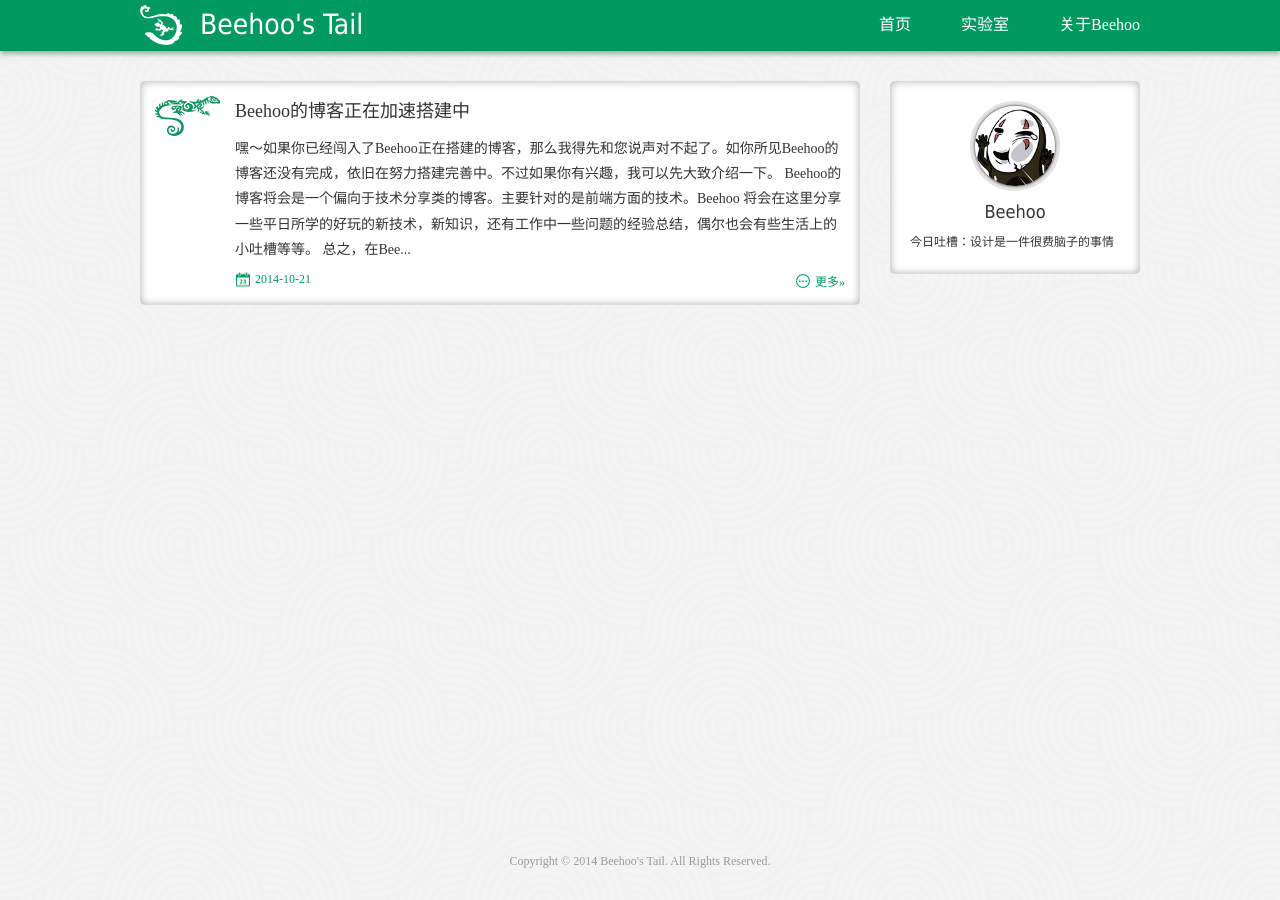
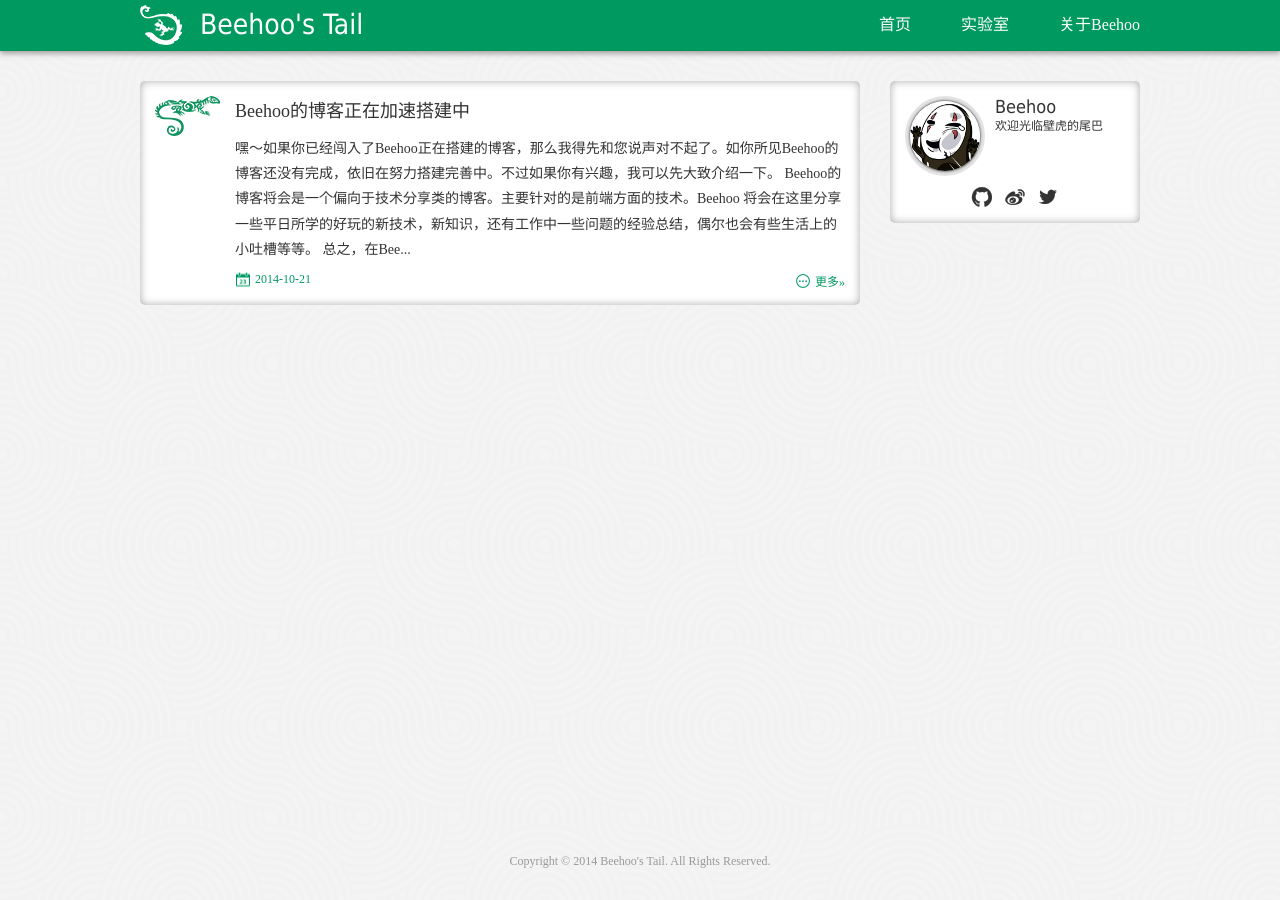
Before and after one commit to beehoo/beehoo.github.io, a Jekyll site: the page built from index.html, in a window 1280 px wide. Built offline with Jekyll 4.4.1, drawn with Linux system fonts in a browser that asks for light colours; some web fonts are replaced.

Commit message:
小调整

```diff
--- a/css/style.css
+++ b/css/style.css
@@ -1,5 +1,23 @@
 @charset "utf-8";
 @import url(http://fonts.useso.com/css?family=Pacifico);
+
+/* 声明字体 */
+@font-face {
+	font-family: 'iconfont';
+    src: url('fonts/iconfont.eot'); /* IE9*/
+    src: url('fonts/iconfont.eot?#iefix') format('embedded-opentype'), /* IE6-IE8 */
+    url('fonts/iconfont.woff') format('woff'), /* chrome、firefox */
+    url('fonts/iconfont.ttf') format('truetype'), /* chrome、firefox、opera、Safari, Android, iOS 4.2+*/
+    url('fonts/iconfont.svg#uxiconfont') format('svg'); /* iOS 4.1- */
+}
+.iconfont{
+    font-family:"iconfont" !important;
+    font-size:16px;
+    font-style:normal;
+    -webkit-font-smoothing: antialiased;
+    -webkit-text-stroke-width: 0.2px;
+    -moz-osx-font-smoothing: grayscale;
+}
 
 html {background:url(../images/bg.png) #f5f5f5 repeat;}
 body {font-family:"microsoft YaHei"; color:#333;}
@@ -30,11 +48,15 @@ a:hover {text-decoration:none;}
 .share_to {display:inline-block; zoom:1; *display:inline; margin:6px 6px 6px 0;}
 .ds-powered-by {display:none;}
 .right_wp {width:250px;}
-.bloggerInfo {border-radius:5px; padding:20px; background:#fff; box-shadow:0 0 8px #aaa inset;}
-.blogger_img {display:block; width:80px; height:80px; border:5px solid rgba(200,200,200,.5); border-radius:50%; margin:0 auto; -webkit-transform:scale(1,1); transform:scale(1,1); transition:all .8s;}
+.blg_box {border-radius:5px; padding:15px; background:#fff; box-shadow:0 0 8px #aaa inset;}
+.blogger_img {width:70px; height:70px; border:5px solid rgba(200,200,200,.5); border-radius:50%; -webkit-transform:scale(1,1); transform:scale(1,1); transition:all .8s;}
 .blogger_img img {border-radius:50%; width:100%; height:100%; box-shadow:0 0 3px #000;}
 .blogger_img:hover {-webkit-transform:scale(1.2,1.2); transform:scale(1.2,1.2); transition:all .8s;}
-.blogger_name {font-family:'Pacifico',tahoma,arial,"microsoft YaHei"; font-size:18px; margin-top:10px;}
+.info_box {width:130px;}
+.blogger_name {font-family:'Pacifico',tahoma,arial,"microsoft YaHei"; font-size:18px;}
+.blogger_intro {line-height:150%;}
+.blogger_sc a {color:#333; margin:0 5px;}
+.blogger_sc a i {font-size:20px;}
 .footer {margin:30px auto; color:#999;}
 .footer a {color:#999;}
 .low_box {width:790px; height:550px; margin:50px auto;}
--- a/index.html
+++ b/index.html
@@ -18,13 +18,22 @@ title: "壁虎的尾巴"
 	</div><!--/left_wp-->
 
 	<div class="right_wp fr">
-		<div class="bloggerInfo">
-			<div class="blogger_img">
-				<img alt="" src="{{ "/images/blogger.png" | prepend:site.baseurl }}" />
-				<img class="none" alt="" src="{{ "/images/blogger_real.png" | prepend:site.baseurl }}" />
-			</div><!--/blogger_img-->
-			<p class="blogger_name tc">Beehoo</p>
-			<p class="mt10 lh180">今日吐槽：设计是一件很费脑子的事情</p>
-		</div><!--/bloggerInfo-->
+		<div class="blg_box">
+			<div class="blogger_info clearfix">
+				<div class="blogger_img fl">
+					<img alt="" src="{{ "/images/blogger.png" | prepend:site.baseurl }}" />
+					<img class="none" alt="" src="{{ "/images/blogger_real.png" | prepend:site.baseurl }}" />
+				</div><!--/blogger_img-->
+				<div class="info_box fl ml10">
+					<em class="blogger_name">Beehoo</em>
+					<p class="blogger_intro">欢迎光临壁虎的尾巴</p>
+				</div><!--/info_box-->
+			</div><!--/blogger_info-->
+			<div class="blogger_sc mt10 tc">
+				<a class="f_github" href="https://github.com/beehoo" target="_blank"><i class="iconfont">&#xf01ca</i></a>
+				<a class="f_weibo" href="http://weibo.com/824624059" target="_blank"><i class="iconfont">&#xe619</i></a>
+				<a class="f_twitter" href="http://twitter.com/beehoo143" target="_blank"><i class="iconfont">&#xe634</i></a>
+			</div><!--/blogger_sc-->
+		</div><!--/blg_box-->
 	</div><!--/right_wp-->
 </div><!--/wp-->
--- a/js/main.js
+++ b/js/main.js
@@ -19,13 +19,15 @@ $(function(){
 	$(".blogger_img img").dblclick(function(){
 		ck += 1;
 		var _this = $(this);
-		if(ck < 10) {
+		if(ck < 7) {
 			_this.addClass("none");
 			_this.siblings("img.none").removeClass("none");
 		} else {
 			_this.prop("src","../images/joke.png");
 			$("html, a").css("cursor","none");
 			$(".blogger_img").addClass("shake shake-delay");
+			$(".blogger_intro").text("点一两次就算了你还点没完了啊？！");
+			$("title").html("点你妹！");
 		};
 	});
 
```
Also changed, not shown: css/csshake.min.css, css/fonts/iconfont.ttf (added), css/fonts/iconfont.woff (added), 10 other files.
